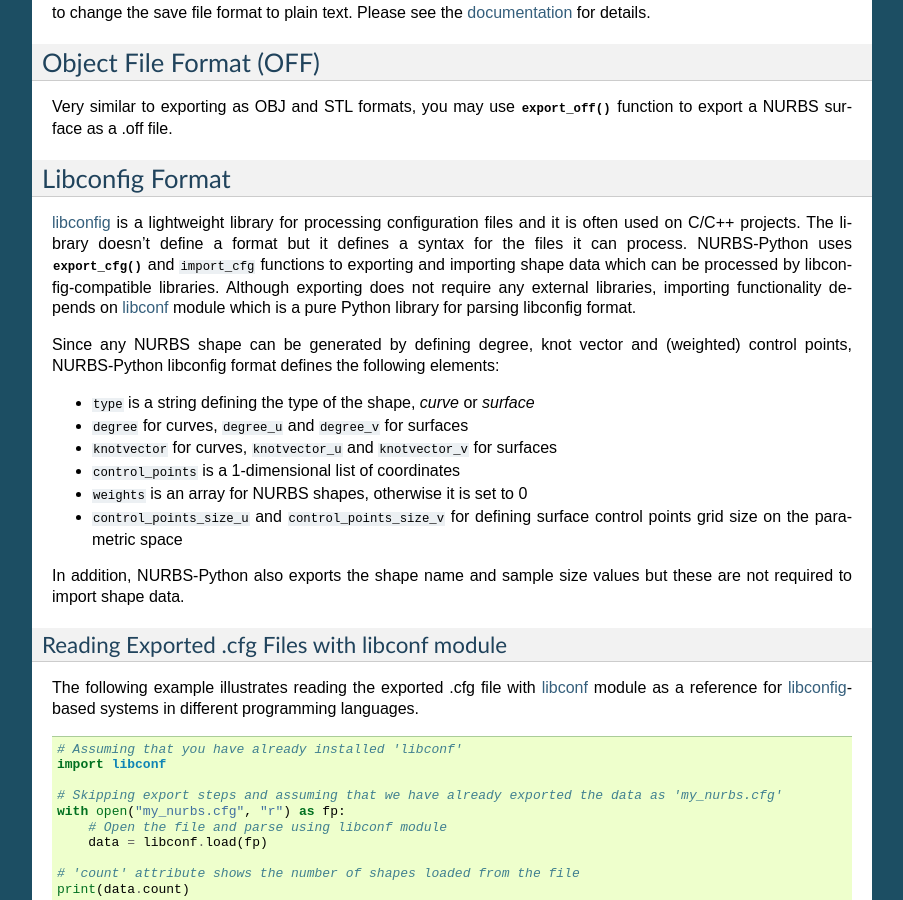
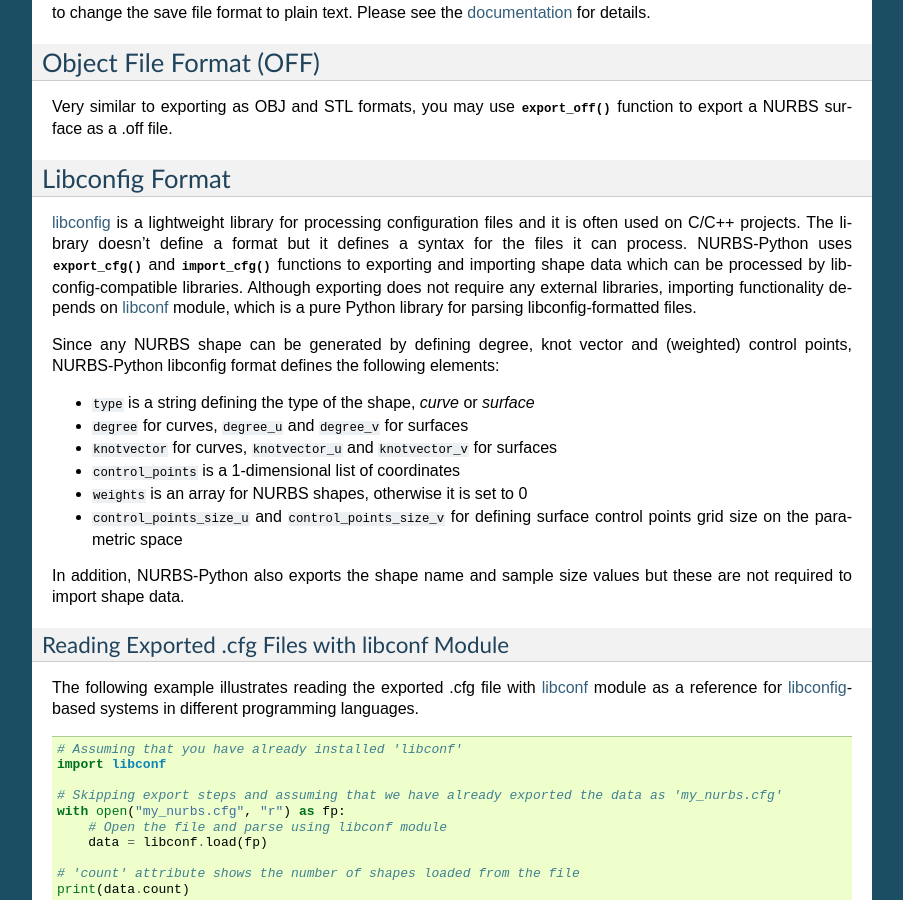
Before and after one commit to orbingol/NURBS-Python, a Sphinx documentation site: the page built from docs/file_formats.rst, in a window 1280 px wide and 900 px high, scrolled down 1669 px. Shown: the whole window, without its empty margins (198-1101 px from the left). Built offline with Sphinx 7.4.7, drawn with Linux system fonts in a browser that asks for light colours; formulas are drawn with MathJax 3; some of the changed text lies outside the part shown.

Commit message:
Updated libconfig file format docs

```diff
--- a/docs/file_formats.rst
+++ b/docs/file_formats.rst
@@ -107,10 +107,10 @@ Libconfig Format
 
 `libconfig <https://hyperrealm.github.io/libconfig/>`_ is a lightweight library for processing configuration files and
 it is often used on C/C++ projects. The library doesn't define a format but it defines a syntax for the files it can
-process. NURBS-Python uses :py:func:`.export_cfg()` and ``import_cfg`` functions to exporting and importing shape data
-which can be processed by libconfig-compatible libraries. Although exporting does not require any external libraries,
-importing functionality depends on `libconf <https://pypi.org/project/libconf/>`_ module which is a pure Python library
-for parsing libconfig format.
+process. NURBS-Python uses :py:func:`.export_cfg()` and :py:func:`.import_cfg()` functions to exporting and importing
+shape data which can be processed by libconfig-compatible libraries. Although exporting does not require any external
+libraries, importing functionality depends on `libconf <https://pypi.org/project/libconf/>`_ module, which is a pure
+Python library for parsing libconfig-formatted files.
 
 Since any NURBS shape can be generated by defining degree, knot vector and (weighted) control points, NURBS-Python
 libconfig format defines the following elements:
@@ -125,7 +125,7 @@ libconfig format defines the following elements:
 In addition, NURBS-Python also exports the shape name and sample size values but these are not required to import shape
 data.
 
-Reading Exported .cfg Files with libconf module
+Reading Exported .cfg Files with libconf Module
 -----------------------------------------------
 
 The following example illustrates reading the exported .cfg file with `libconf <https://pypi.org/project/libconf/>`_
```
